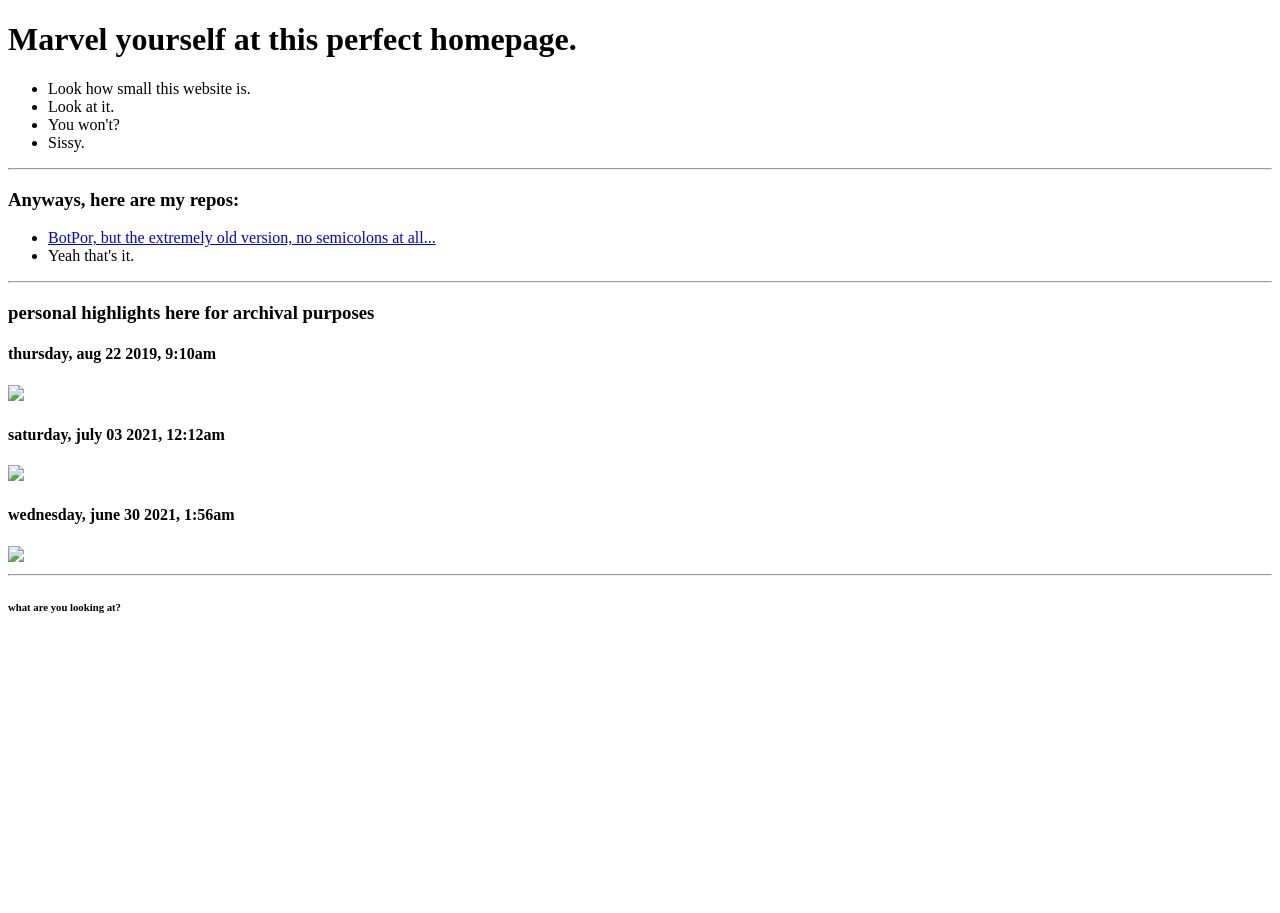
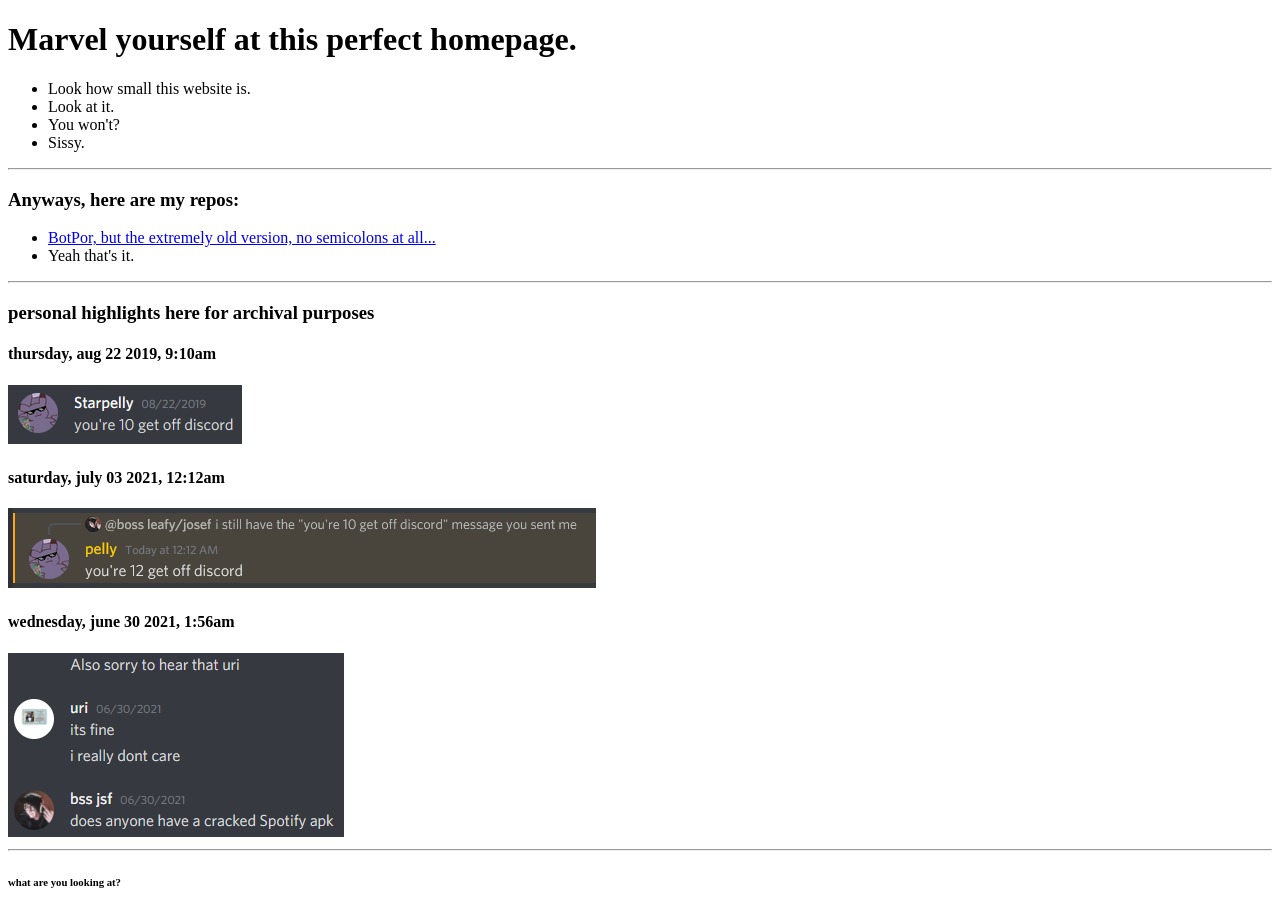
Before and after one commit to gdjosef/gdjosef.github.io, a plain HTML site: page index.html in a window 1280 px wide. Before the commit the page ends 800 px from the top, so only its background shows below. Drawn offline with Linux system fonts and the light colour scheme.

Commit message:
Modified in accordance to changing directories

```diff
--- a/index.html
+++ b/index.html
@@ -35,15 +35,15 @@
 
     <h4>thursday, aug 22 2019, 9:10am</h4>
 
-    <img src="images/pelly_10yr.png">
+    <img src="assets/pelly_10yr.png">
 
     <h4>saturday, july 03 2021, 12:12am</h4>
 
-    <img src="images/pelly_12yr.png">
+    <img src="assets/pelly_12yr.png">
 
     <h4>wednesday, june 30 2021, 1:56am</h4>
 
-    <img src="images/josef_spotify.png">
+    <img src="assets/josef_spotify.png">
 
     <hr>
 
```
